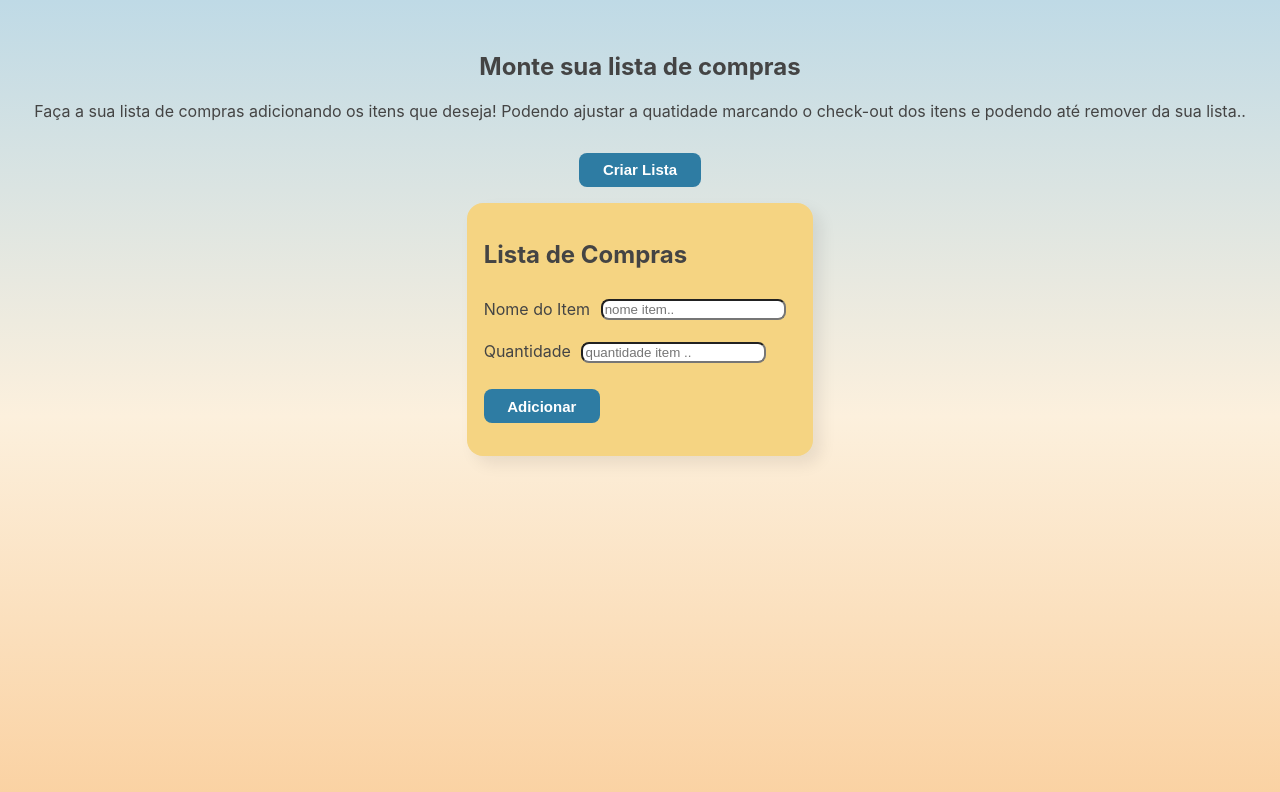
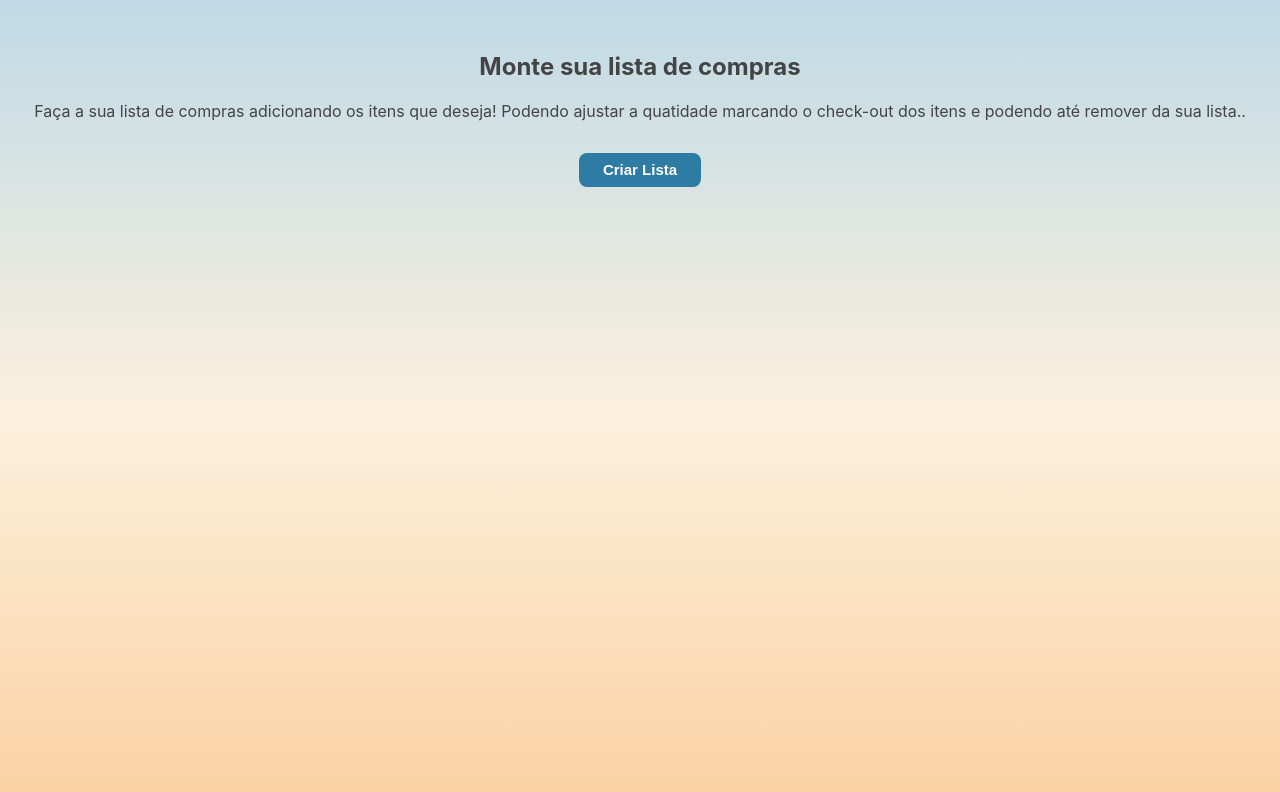
Before and after one commit to Penedok/Lista-de-compras, a React (Create React App) app: page / in a window 1280 px wide. Shown: the top 792 px of the page. Built offline with nearby package versions, Linux system fonts and the light colour scheme.

Commit message:
adicionando produtos que o usuario preencheu no corpo da página

```diff
--- a/src/App.js
+++ b/src/App.js
@@ -1,18 +1,28 @@
 import TextoPrincipal from "./componentes/principal";
+import {Modal} from "./componentes/Modal";
+import { useState } from "react";
 
-import {Modal} from "./componentes/Modal";
+
 
 
 
 
 function App() {
 
+  const [mercadorias, setMercadorias] = useState([])
+
+  const aoNovoProdutoAdicionado = (produto)=>{
+    console.log(mercadorias)
+     setMercadorias([...mercadorias, produto])
+  }
+
   return (
 
 
     <div className="App">
       <TextoPrincipal/>
-      <Modal/>
+      <Modal  mercadorias={mercadorias} aoNovoProdutoAdicionado={aoNovoProdutoAdicionado}/>
+
     </div>
   )
 }
--- a/src/componentes/Modal/index.js
+++ b/src/componentes/Modal/index.js
@@ -1,39 +1,56 @@
 import './modal.css'
 import Inputs from '../input'
-import Botoes from "../botao"
+import Button from "../botao"
 import { useState } from 'react'
+import ProdutosAdicionados from '../ProdutosAdicionado'
 
 
 
 
- export const Modal = () =>{
+ export const Modal = (props) =>{
+
+
     const [item, setItem] = useState('');
     const [quantidade, setQuantidade] = useState('');
 
     const aoAdicionar = (evento) => {
+
         evento.preventDefault();
-        console.log('form foi submetido =>', item, quantidade);
+
+        const produto =    {
+          item: item,
+          quantidade: quantidade
+        }
+
+        props.aoNovoProdutoAdicionado(produto)
+
+        setItem('')
+        setQuantidade('')
+
     };
     return(
 
         <div>
-            <dialog open  className="teste">
+            <dialog  className="teste">
                 <form onSubmit={aoAdicionar}>
                     <h2 className="texto-dialogo">Lista de Compras</h2>
                     <Inputs label="Nome do Item"
                     type="text"
-                    obrigatorio={true}
+
                     placeholder="nome item.."
                     valor={item}
-                    aoDigitado={valor => setItem(valor)} />
+                    aoDigitado={(evento) => setItem(evento.target.value)} />
+
                     <Inputs label="Quantidade"
                     type="number"
-                    obrigatorio={true}
+
                     placeholder="quantidade item .."
                     valor={quantidade}
-                    aoDigitado={valor => setQuantidade(valor)} />
-                    <Botoes>Adicionar</Botoes>
-                    </form>
+                    aoDigitado={(evento) => setQuantidade(evento.target.value)} />
+
+                    <Button>Adicionar</Button>
+                    {props.mercadorias.map((mercadoria, index) => <ProdutosAdicionados key={index} item={mercadoria.item} quantidade={mercadoria.quantidade} />)}
+                </form>
             </dialog>
         </div>
     )
--- /dev/null
+++ b/src/componentes/ProdutosAdicionado/index.js
@@ -0,0 +1,33 @@
+import './produtos.css'
+
+
+const ProdutosAdicionados =({item, quantidade})=>{
+
+        const apagar = () => {
+           let none = document.querySelector('.opcoes')
+          none.innerHTML=''
+        }
+
+    return (
+
+         <div className='caixa-lista'>
+            <ul className='opcoes'>
+                <li className='lista'>
+                    <input type='checkbox' className='input-checkbox'/>
+                    <span className='lista-item'>{quantidade} und </span>
+
+                    <span className='lista-item'> - {item} </span>
+                    <button className='btn-remover' onClick={apagar} >Remover</button>
+                </li>
+
+            </ul>
+         </div>
+
+
+
+    )
+
+
+}
+
+export default ProdutosAdicionados
--- /dev/null
+++ b/src/componentes/ProdutosAdicionado/produtos.css
@@ -0,0 +1,24 @@
+
+.caixa-lista{
+    display: flex;
+    border: 1px solid transparent;
+}
+.apaga{
+    display: none;
+}
+
+.opcoes{
+    display: flex;
+}
+.lista{
+    list-style: none;
+    display: flex;
+    align-items: center;
+    justify-content: space-between;
+}
+.lista-item{
+
+}
+.btn-remover{
+
+}
--- a/src/componentes/botao/index.js
+++ b/src/componentes/botao/index.js
@@ -2,13 +2,16 @@ import './botao.css'
 
 
 
-const Botoes = (props)=>{
+
+
+const Button = (props)=>{
+
     return(
         <div className="botoes">
-            <button className='btn'>{props.children}</button>
+            <button className='btn' onClick={props.onClick}>{props.children}</button>
         </div>
     )
 }
 
 
-export default Botoes
+export default Button
--- a/src/componentes/input/index.js
+++ b/src/componentes/input/index.js
@@ -4,16 +4,12 @@ import './input.css'
 
 const Inputs = (props) =>{
 
-    const aoDigitado = (evento)=>{
-        props.aoDigitado(evento.target.value)
-    }
-
     return(
         <div className="caixaInput">
             <label>
                 {props.label}
             </label>
-            <input  value={props.valor} onChange={aoDigitado} type={props.type}
+            <input  value={props.valor} onChange={props.aoDigitado} type={props.type}
              required={props.obrigatorio} placeholder={props.placeholder}
             />
         </div>
--- a/src/componentes/principal/index.js
+++ b/src/componentes/principal/index.js
@@ -1,16 +1,17 @@
 import './principal.css'
-import Botoes from '../botao'
-
-
+import Button from '../botao'
 
 
 
 
 const TextoPrincipal = () =>{
 
-    const meuEvento= ()=>{
-        console.log('opa, fui ativado')
-    }
+ const Teste =()=>{
+    const Tenta = document.querySelector(".teste")
+    Tenta.showModal()
+
+
+ }
 
     return (
         <div className="caixa-principal">
@@ -19,7 +20,8 @@ const TextoPrincipal = () =>{
                 <p className="paragrafo-principal">Faça a sua lista de compras adicionando os itens que deseja!
                 Podendo ajustar a quatidade marcando o check-out dos itens e podendo até remover da sua lista..
                 </p>
-                <Botoes onClick={meuEvento}>Criar Lista</Botoes>
+                <Button onClick={Teste}>Criar Lista</Button>
+
             </div>
         </div>
 
```
